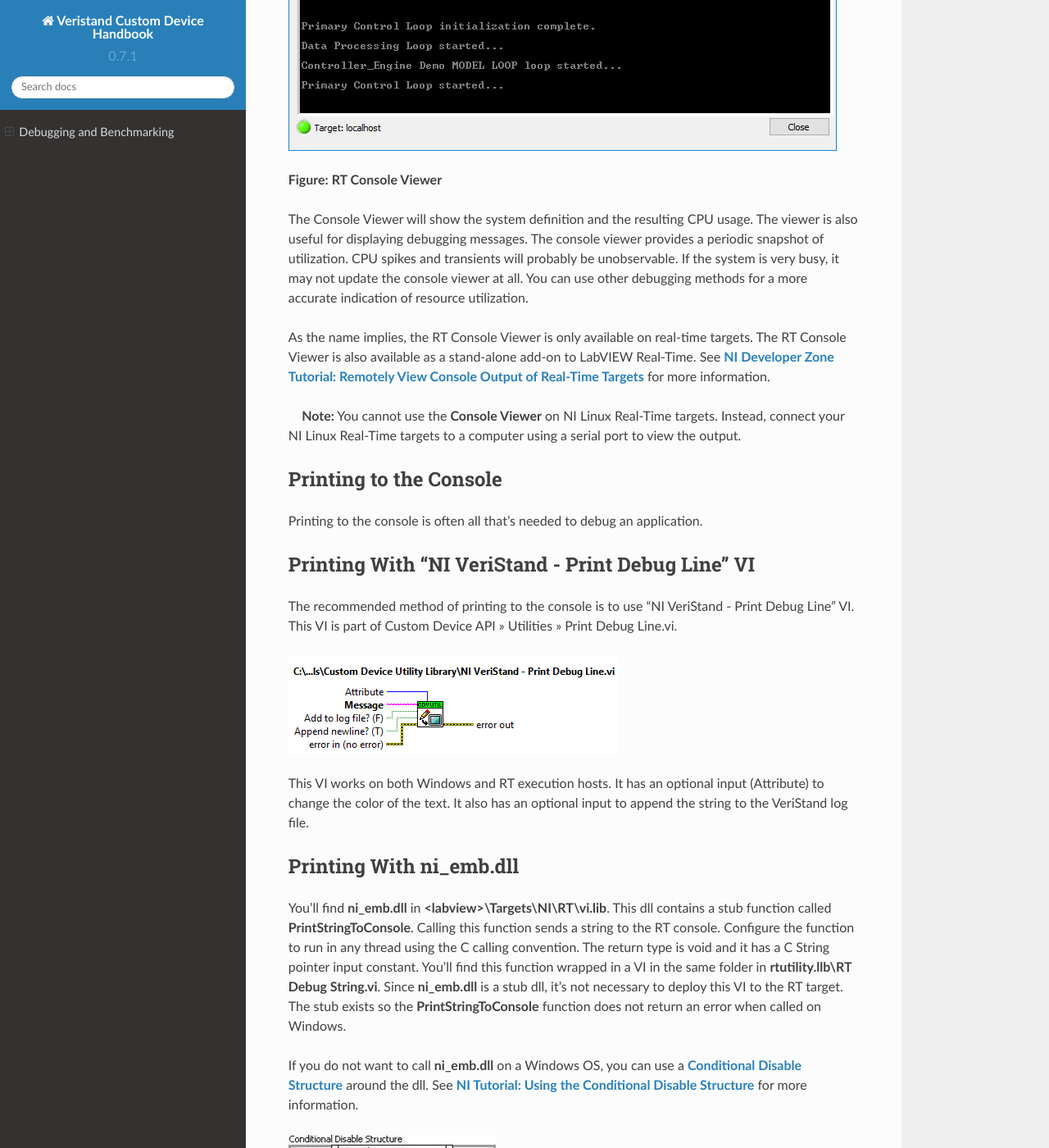
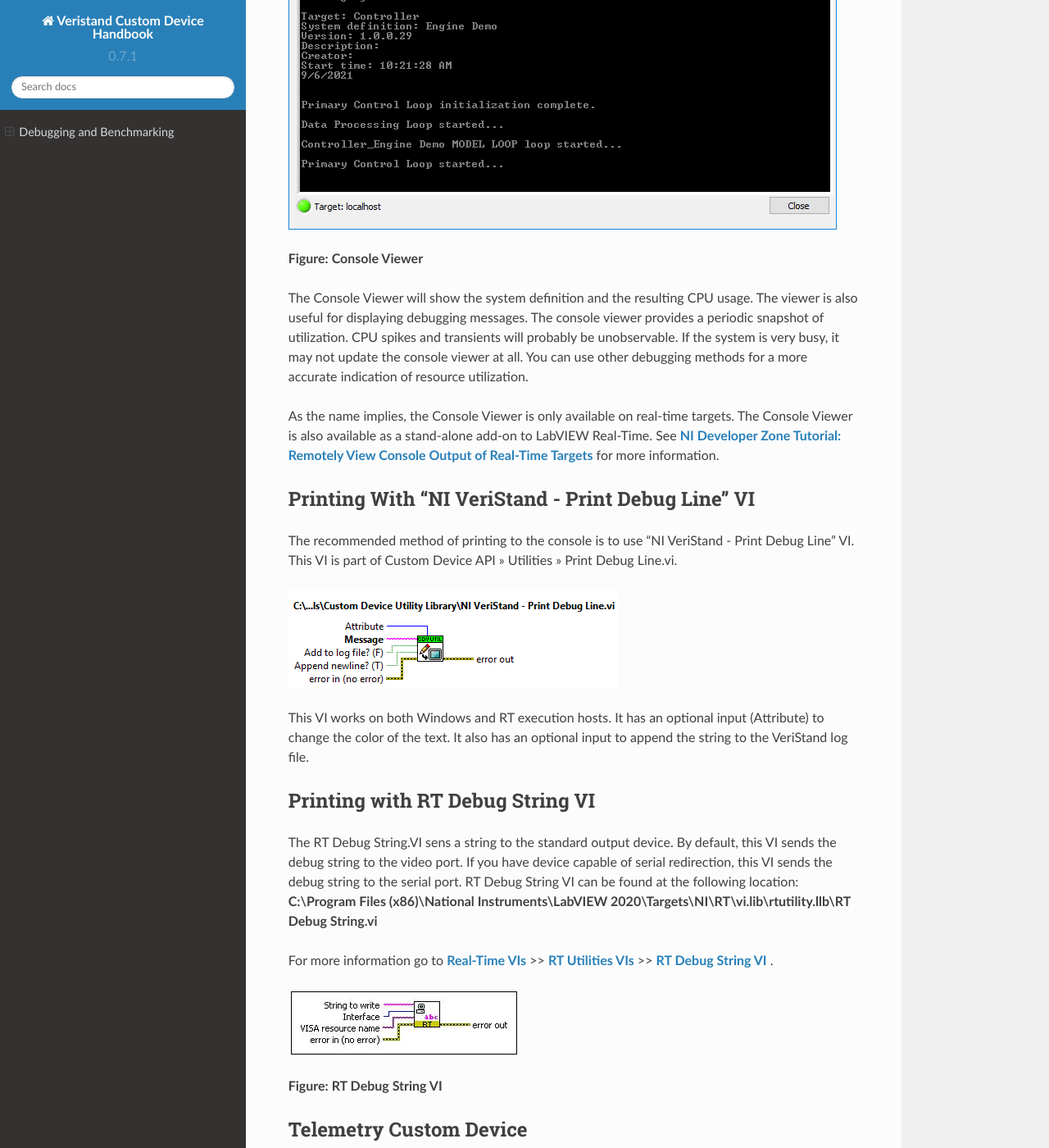
Before and after one commit to ni/niveristand-custom-device-handbook, a Sphinx documentation site: the page built from docs/LabVIEW_Debugging_Techniques.md, in a window 1280 px wide and 1400 px high, scrolled down 1071 px. Shown: the whole window at 82% size. Built offline with Sphinx 7.4.7 and the Read the Docs theme 2.0.0, drawn with Linux system fonts in a browser that asks for light colours; some of the changed text lies outside the part shown.

Commit message:
implemented feedback

```diff
--- a/docs/LabVIEW_Debugging_Techniques.md
+++ b/docs/LabVIEW_Debugging_Techniques.md
@@ -11,21 +11,19 @@
 
 #### Console Viewer
 
-A subcomponent of VeriStand RT Engine is the RT Console Viewer.
-You can install it to the execution host using Measurement and Automation Explorer. When installed, the component runs a small UDP daemon allowing the operator to view the console from a utility called the RT Console Viewer. You can access the RT Console viewer from the **VeriStand Editor » Tool Launcher » View Console**.
+A subcomponent of VeriStand RT Engine is the Console Viewer.
+
+&nbsp;&nbsp;&nbsp; **Note:** You cannot use the **Console Viewer** on NI Linux Real-Time targets. Instead, connect your NI Linux Real-Time targets to a computer using a serial port to view the output.
+
+You can install it to the execution host using Measurement and Automation Explorer. When installed, the component runs a small UDP daemon allowing the operator to view the console from a utility called the Console Viewer. You can access the Console Viewer from the **VeriStand Editor » Tool Launcher » View Console**.
 
 ![](images/ConsoleViewer1.jpg)
 
-**Figure: RT Console Viewer**
+**Figure: Console Viewer**
 
 The Console Viewer will show the system definition and the resulting CPU usage. The viewer is also useful for displaying debugging messages. The console viewer provides a periodic snapshot of utilization. CPU spikes and transients will probably be unobservable. If the system is very busy, it may not update the console viewer at all. You can use other debugging methods for a more accurate indication of resource utilization.
 
-As the name implies, the RT Console Viewer is only available on real-time targets. The RT Console Viewer is also available as a stand-alone add-on to LabVIEW Real-Time. See **[NI Developer Zone Tutorial: Remotely View Console Output of Real-Time Targets](https://knowledge.ni.com/KnowledgeArticleDetails?id=kA03q000000x4TjCAI&l=en-US)** for more information.
-
-&nbsp;&nbsp;&nbsp; **Note:** You cannot use the **Console Viewer** on NI Linux Real-Time targets. Instead, connect your NI Linux Real-Time targets to a computer using a serial port to view the output.
-
-#### Printing to the Console
-Printing to the console is often all that’s needed to debug an application.
+As the name implies, the Console Viewer is only available on real-time targets. The Console Viewer is also available as a stand-alone add-on to LabVIEW Real-Time. See **[NI Developer Zone Tutorial: Remotely View Console Output of Real-Time Targets](https://knowledge.ni.com/KnowledgeArticleDetails?id=kA03q000000x4TjCAI&l=en-US)** for more information.
 
 #### Printing With "NI VeriStand - Print Debug Line" VI
 The recommended method of printing to the console is to use "NI VeriStand - Print Debug Line" VI. This VI is part of Custom Device API » Utilities » Print Debug Line.vi.
@@ -34,21 +32,19 @@
 
 This VI works on both Windows and RT execution hosts. It has an optional input (Attribute) to change the color of the text. It also has an optional input to append the string to the VeriStand log file.
 
-#### Printing With ni_emb.dll
+#### Printing with RT Debug String VI
 
-You’ll find **ni_emb.dll** in **&lt;labview&gt;\Targets\NI\RT\vi.lib**. This dll contains a stub function called **PrintStringToConsole**. Calling this function sends a string to the RT console. Configure the function to run in any thread using the C calling convention. The return type is void and it has a C String pointer input constant. You’ll find this function wrapped in a VI in the same folder in **rtutility.llb\RT Debug String.vi**. Since **ni_emb.dll** is a stub dll, it’s not necessary to deploy this VI to the RT target. The stub exists so the **PrintStringToConsole** function does not return an error when called on Windows.
+The RT Debug String.VI sens a string to the standard output device. By default, this VI sends the debug string to the video port. If you have device capable of serial redirection, this VI sends the debug string to the serial port. RT Debug String VI can be found at the following location: **C:\Program Files (x86)\National Instruments\LabVIEW 2020\Targets\NI\RT\vi.lib\rtutility.llb\RT Debug String.vi**
 
-If you do not want to call **ni_emb.dll** on a Windows OS, you can use a **[Conditional Disable Structure](https://zone.ni.com/reference/en-XX/help/371361R-01/glang/conditional_disable_structure/)** around the dll. See **[NI Tutorial: Using the Conditional Disable Structure](https://zone.ni.com/reference/en-XX/help/371361R-01/lvhowto/creating_cond_disable_struc/)** for more information.
+For more information go to **[Real-Time VIs](https://zone.ni.com/reference/en-XX/help/370715P-01/lvrtvihelp/lv_real_time_vi_help/)** >> **[RT Utilities VIs](https://zone.ni.com/reference/en-XX/help/370715P-01/lvrtvihelp/rt_board_utilities_vis/)** >> **[RT Debug String VI](https://zone.ni.com/reference/en-XX/help/370715P-01/lvrtvihelp/rt_debug_strings/)** .
 
-![](images/Disable_ni_emb.jpg)
+![](images/RT_Debug_String_VI.jpg)
 
-**Figure: Disable ni_emb.dll for non-Windows Operating Systems**
+**Figure: RT Debug String VI**
 
-#### Distributed System Manager
+#### Telemetry Custom Device
 
-You can use the NI Distributed System Manager (DSM) to monitor the CPU and memory resources of an RT target. You must install System State Publisher on the RT target. This component runs a small daemon that publishes the system state to DSM. See **[NI Distributed System Manager for LabVIEW 2018 Help](https://zone.ni.com/reference/en-XX/help/371361R-01/sysman/sysman/)** » **[System Manager Overview](https://zone.ni.com/reference/en-XX/help/372572E-01/sysman/sysman_overview/)** » **[Monitor RT target resources](https://zone.ni.com/reference/en-XX/help/372572E-01/sysman/monitoring_resources/)** for more information.
-
-System State Publisher provides a periodic snapshot of utilization. Spikes and transients in CPU utilization will probably not be observable. If the system is very busy, it may not update DSM at all. You can use other debugging methods for a more accurate indication of resource utilization.
+The [Telemetry Custom Device](https://github.com/ni/niveristand-telemetry-custom-device/releases) supports VeriStand benchmarking by helping you log system channels and monitor target resources. The usage data is logged to a TDMS file on the target that is running the VeriStand Engine.
 
 #### System Channels
 
@@ -76,20 +72,20 @@
 
 The [System Monitor Custom Device](https://github.com/ni/niveristand-system-monitor-custom-device/releases) tracks memory resources and CPU usage on an RT target running the VeriStand Engine. Set the update rate (Hz) in System Explorer to determine how often the custom device checks CPU and memory usage and sends them to the corresponding channel. The VeriStand System Monitor can only be used on an RT target. The custom device returns an error if you target it to a Windows system.
 
-#### Telemetry Custom Device
+#### Distributed System Manager
 
-The [Telemetry Custom Device](https://github.com/ni/niveristand-telemetry-custom-device/releases) supports VeriStand benchmarking by helping you log system channels and monitor target resources. The usage data is logged to a TDMS file on the target that is running the VeriStand Engine.
+You can use the NI Distributed System Manager (DSM) to monitor the CPU and memory resources of an RT target. You must install System State Publisher on the RT target. This component runs a small daemon that publishes the system state to DSM. See **[NI Distributed System Manager for LabVIEW 2018 Help](https://zone.ni.com/reference/en-XX/help/371361R-01/sysman/sysman/)** » **[System Manager Overview](https://zone.ni.com/reference/en-XX/help/372572E-01/sysman/sysman_overview/)** » **[Monitor RT target resources](https://zone.ni.com/reference/en-XX/help/372572E-01/sysman/monitoring_resources/)** for more information.
+
+System State Publisher provides a periodic snapshot of utilization. Spikes and transients in CPU utilization will probably not be observable. If the system is very busy, it may not update DSM at all. You can use other debugging methods for a more accurate indication of resource utilization.
 
 #### Real-Time Trace Viewer
 
 VeriStand 2020 provides built-in support for using the **[Real-Time Trace Viewer](https://zone.ni.com/reference/en-XX/help/370715P-01/lvtracehelp/lv_tracetoolkit_help/)** and **[Real-Time Trace Viewer VIs](https://zone.ni.com/reference/en-XX/help/370715P-01/lvtrace/tracetoolkitvis_pal/)** to capture the timing and execution data of VI and thread events for applications running on an RT target. In a LabVIEW VI, select **Tools»Real-Time Module»Trace Viewer** to display the Real-Time Trace Viewer. For more info on how to use Real-Time Trace Viewer, in LabVIEW go to **Help>>LabVIEW Help>>Real-Time Module>>Real-Time Trace Viewer**.
 
-
 #### Additional Debugging Options for VeriStand
 Upon request, National Instrument may provide advanced debugging tools to help you resolve certain custom device issues. These tools are a last resort when all other debugging options have been exhausted. Please contact National Instruments for more information.
-
 
 #### Table of Debugging and Benchmarking Techniques
 
 You can use tools provided by LabVIEW and VeriStand to benchmark and debug your custom device.
-You can use the following table that displays various tools you can use to **[benchmark and debug VeriStand custom devices](https://www.ni.com/documentation/en/veristand/20.5/manual/custom-device-benchmark-debug/)**.
+You can use the following table that displays various tools you can use to **[benchmark and debug VeriStand custom devices](https://www.ni.com/documentation/en/veristand/latest/manual/custom-device-benchmark-debug/)**.
```
Also changed, not shown: docs/images/Disable_ni_emb.jpg (deleted), docs/images/RT_Debug_String_VI.jpg (added).
